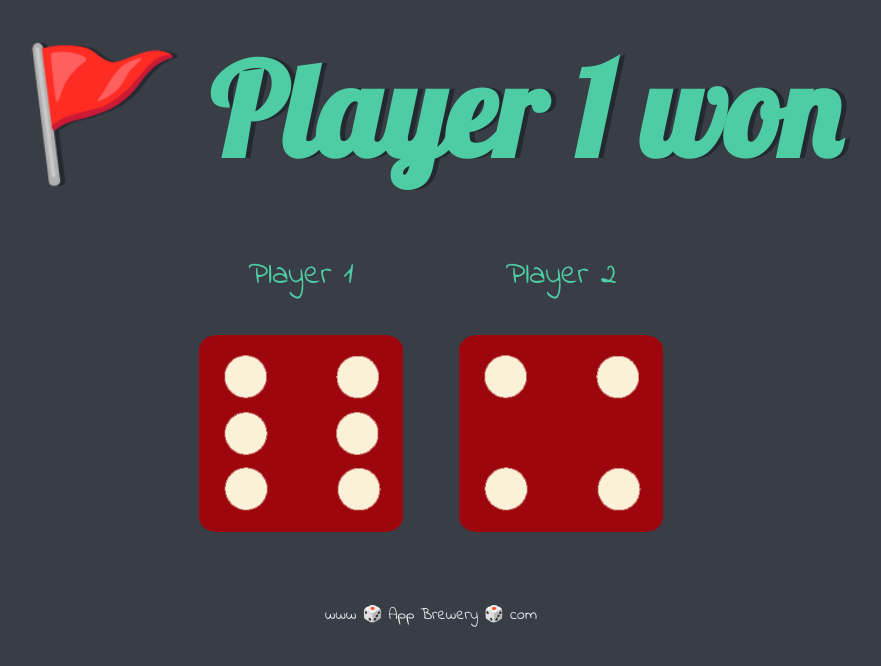
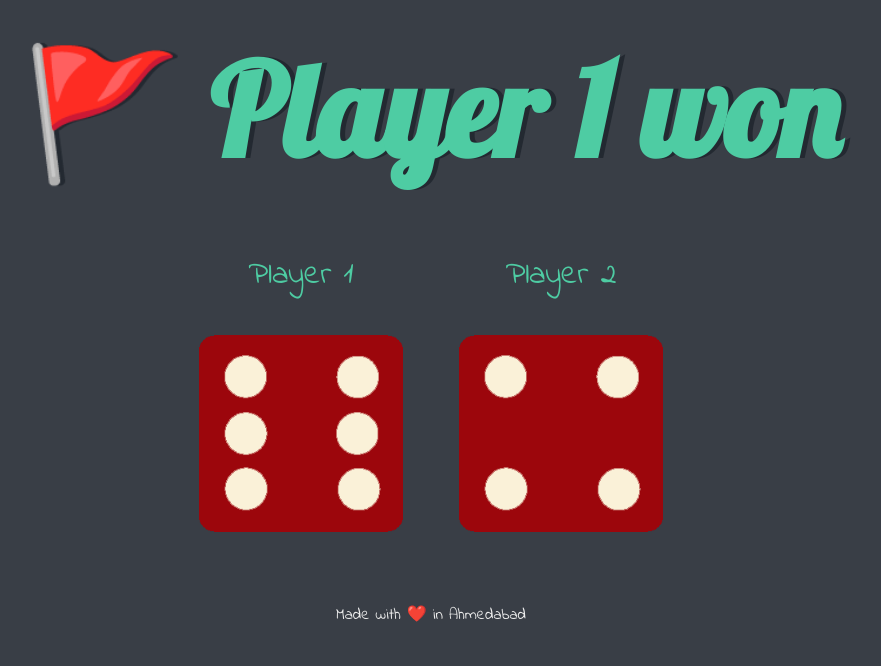
Before and after one commit to its-me-abhishek99/dice-game, a plain HTML site: page index.html in a window 1280 px wide. Shown: the whole page, without its empty margins (209-1090 px from the left). Drawn offline with Linux system fonts and the light colour scheme.

Commit message:
index.html

```diff
--- a/index.html
+++ b/index.html
@@ -24,7 +24,7 @@
       </div>
     </div>
 
-    <footer>www 🎲 App Brewery 🎲 com</footer>
+    <footer>Made with ❤️ in Ahmedabad</footer>
     <script src="game.js"></script>
   </body>
 </html>
```
